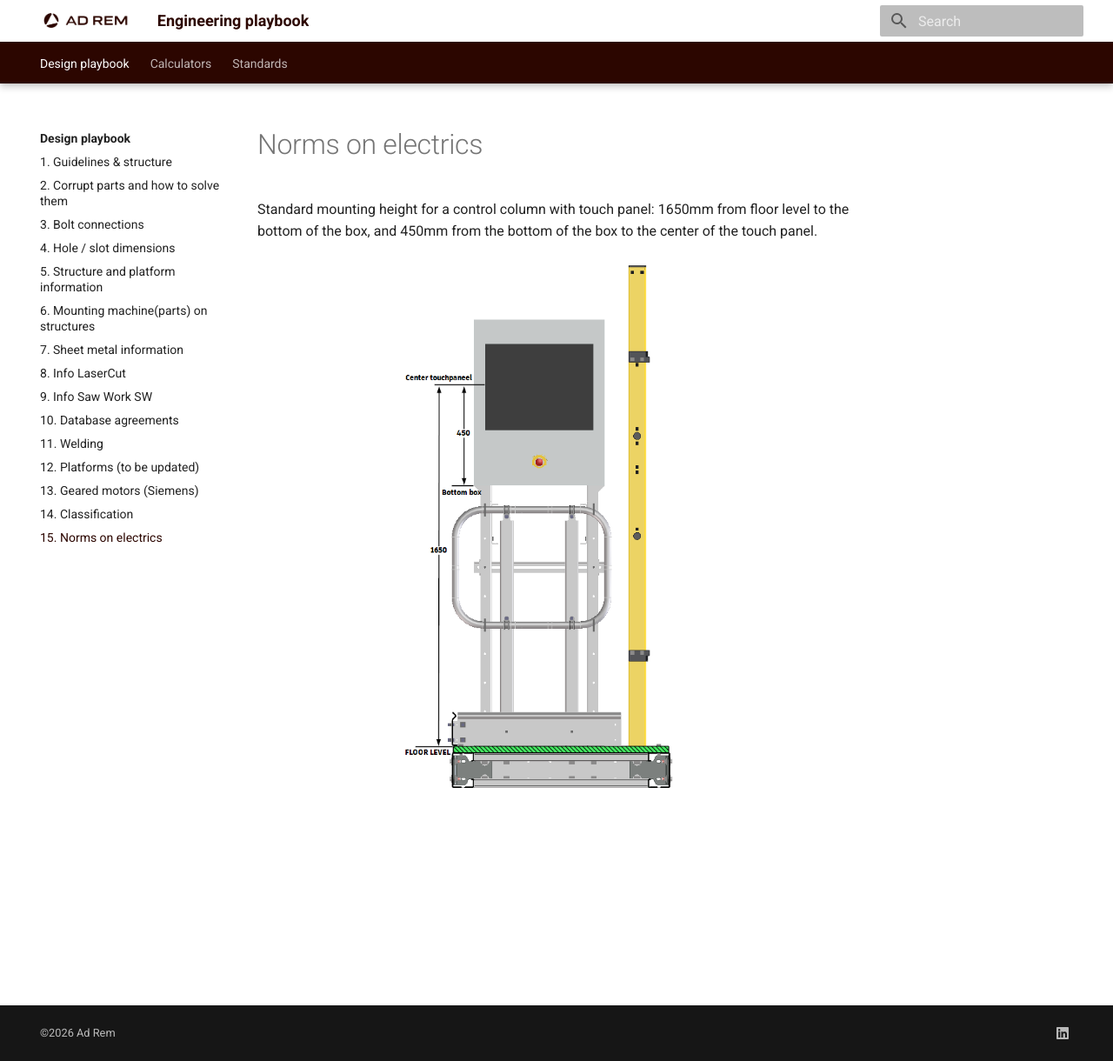
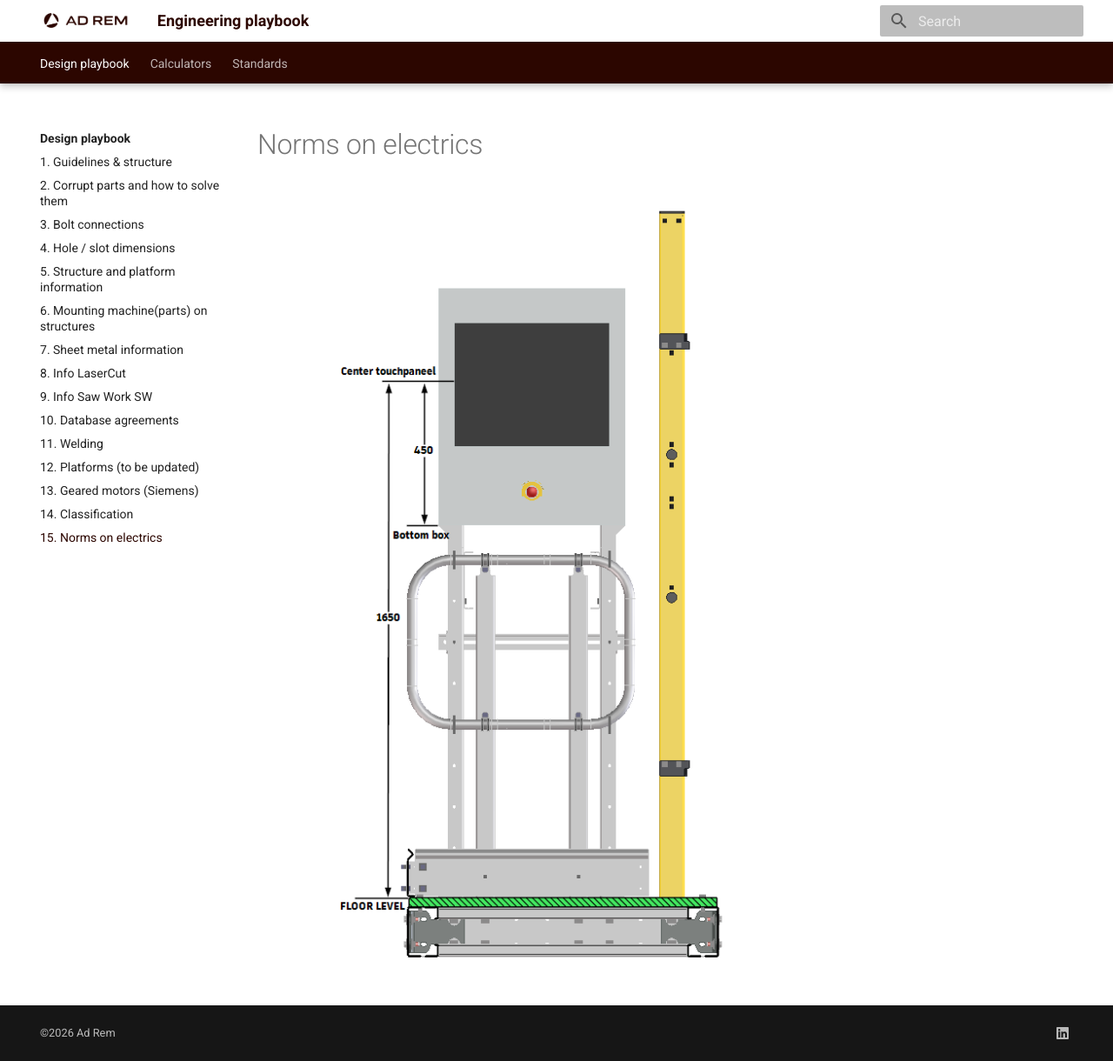
Before and after one commit to Laurens-De-Bel/Design-bible, an MkDocs documentation site: the page built from docs/Design-playbook/Norms-on-electrics.md, in a window 1280 px wide and 1220 px high. Shown: the whole window at 87% size. Built offline with MkDocs 1.6.1 and Material for MkDocs 9.7.7, drawn with Linux system fonts in a browser that asks for light colours.

Commit message:
Update control column mounting height image dimensions

```diff
--- a/docs/Design-playbook/Norms-on-electrics.md
+++ b/docs/Design-playbook/Norms-on-electrics.md
@@ -1,5 +1,3 @@
 # Norms on electrics
 
-Standard mounting height for a control column with touch panel: 1650mm from floor level to the bottom of the box, and 450mm from the bottom of the box to the center of the touch panel.
-
-![Control column mounting height dimensions](../assets/design-playbook/norms-on-electrics/image143.png){ width="350" .center }
+![Control column mounting height dimensions](../assets/design-playbook/norms-on-electrics/image143.png){ width="500" .center }
```
